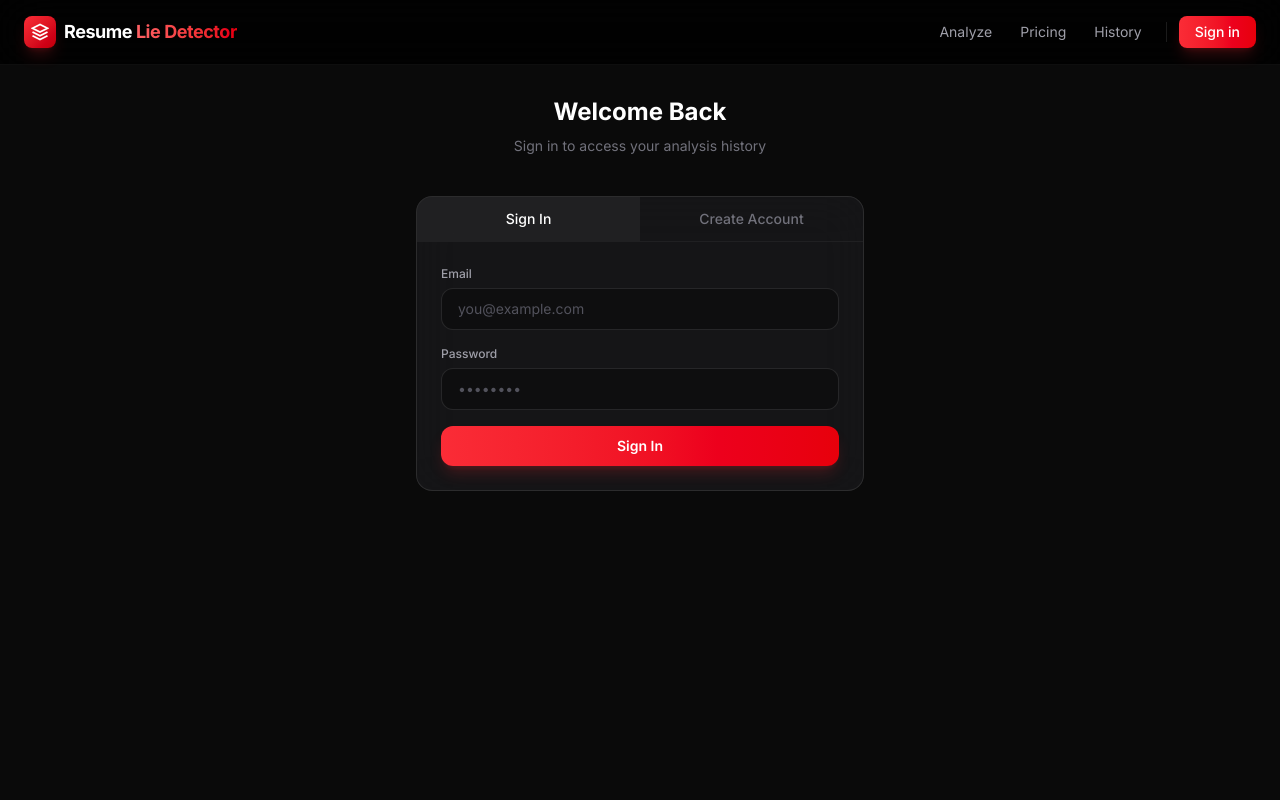
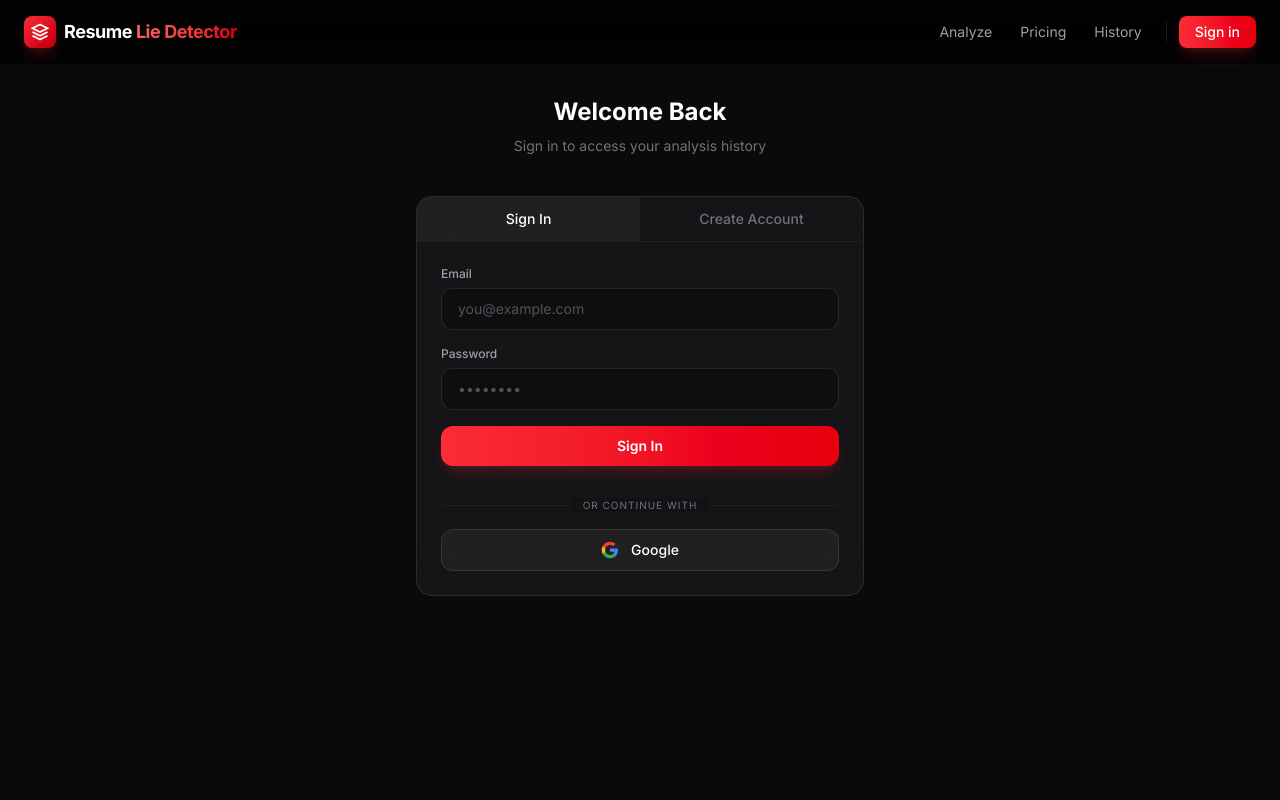
Before and after one commit to Autocrat2005/Resume-Lie-Detector, a Next.js app: page /auth in a window 1280 px wide. Shown: the top 800 px of the page. Built offline with nearby package versions, Linux system fonts and the light colour scheme; no server answers.

Commit message:
feat: add sign in with google oauth button

```diff
--- a/src/components/AuthForm.tsx
+++ b/src/components/AuthForm.tsx
@@ -47,6 +47,27 @@
       setError(err instanceof Error ? err.message : 'An error occurred');
     } finally {
       setLoading(false);
+    }
+  };
+
+  const handleGoogleLogin = async () => {
+    setError('');
+    setSuccess('');
+    if (!supabase) {
+      setError('Supabase is not configured.');
+      return;
+    }
+    try {
+      const redirectTo = typeof window !== 'undefined' ? `${window.location.origin}/auth/callback` : undefined;
+      const { error } = await supabase.auth.signInWithOAuth({
+        provider: 'google',
+        options: {
+          redirectTo,
+        },
+      });
+      if (error) throw error;
+    } catch (err: unknown) {
+      setError(err instanceof Error ? err.message : 'An error occurred');
     }
   };
 
@@ -124,6 +145,31 @@
           >
             {loading ? 'Loading...' : mode === 'login' ? 'Sign In' : 'Create Account'}
           </button>
+
+          {/* Divider */}
+          <div className="relative my-4 flex items-center justify-center">
+            <div className="absolute inset-0 flex items-center">
+              <div className="w-full border-t border-white/5"></div>
+            </div>
+            <span className="relative bg-[#121214] px-3 text-[10px] text-zinc-500 uppercase tracking-widest">
+              Or continue with
+            </span>
+          </div>
+
+          {/* Google OAuth Button */}
+          <button
+            type="button"
+            onClick={handleGoogleLogin}
+            className="w-full flex items-center justify-center gap-3 rounded-xl border border-white/10 bg-white/5 py-2.5 text-sm font-medium text-white transition-all hover:bg-white/10 hover:border-white/20 active:scale-[0.98]"
+          >
+            <svg width="18" height="18" viewBox="0 0 24 24" xmlns="http://www.w3.org/2000/svg">
+              <path d="M22.56 12.25c0-.78-.07-1.53-.2-2.25H12v4.26h5.92c-.26 1.37-1.04 2.53-2.21 3.31v2.77h3.57c2.08-1.92 3.28-4.74 3.28-8.09z" fill="#4285F4"/>
+              <path d="M12 23c2.97 0 5.46-.98 7.28-2.66l-3.57-2.77c-.98.66-2.23 1.06-3.71 1.06-2.86 0-5.29-1.93-6.16-4.53H2.18v2.84C3.99 20.53 7.7 23 12 23z" fill="#34A853"/>
+              <path d="M5.84 14.09c-.22-.66-.35-1.36-.35-2.09s.13-1.43.35-2.09V7.06H2.18C1.43 8.55 1 10.22 1 12s.43 3.45 1.18 4.94l2.85-2.22.81-.63z" fill="#FBBC05"/>
+              <path d="M12 5.38c1.62 0 3.06.56 4.21 1.64l3.15-3.15C17.45 2.09 14.97 1 12 1 7.7 1 3.99 3.47 2.18 7.06l3.66 2.84c.87-2.6 3.3-4.52 6.16-4.52z" fill="#EA4335"/>
+            </svg>
+            Google
+          </button>
         </form>
       </div>
     </div>
```
